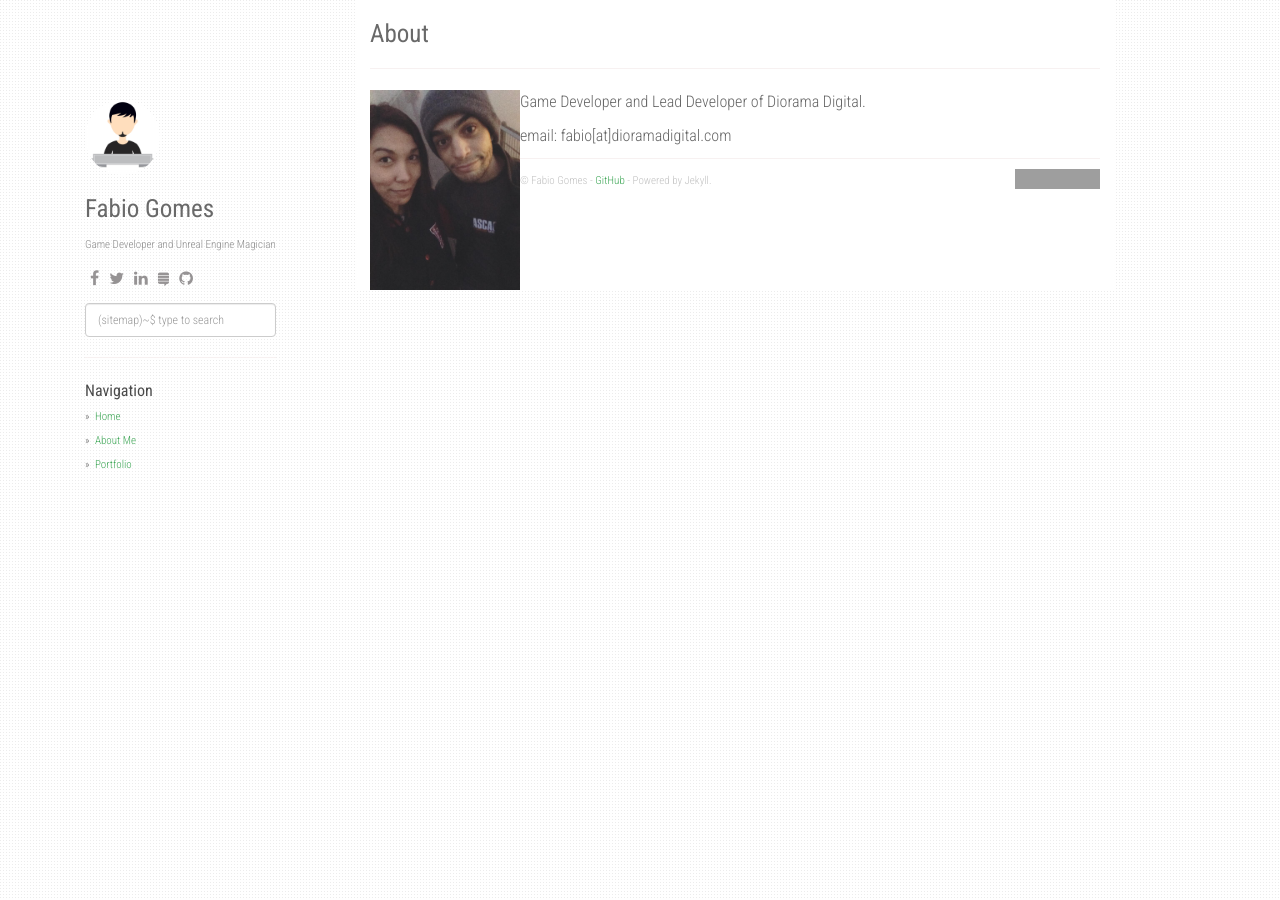
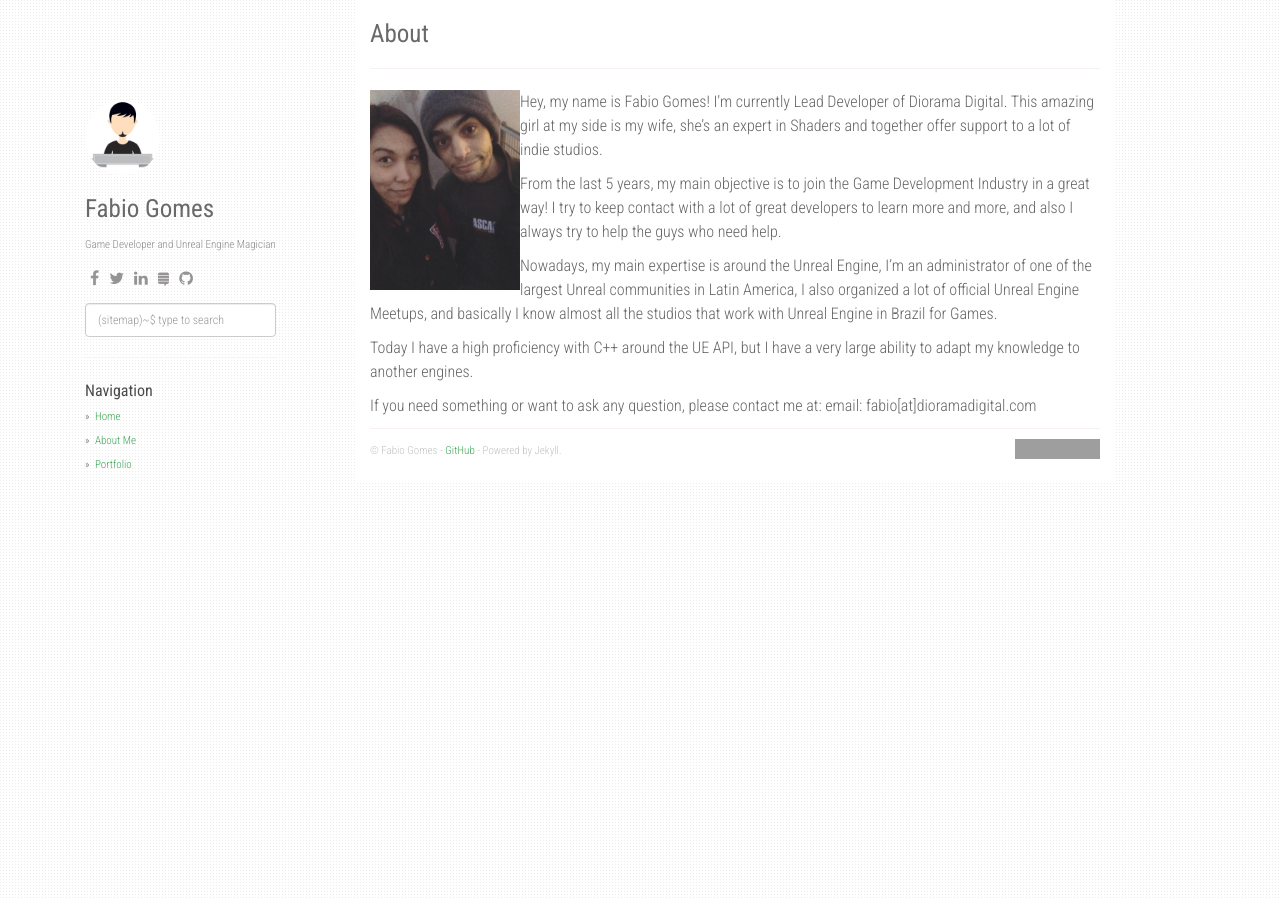
Before and after one commit to theforger/theforger.github.io, a Jekyll site: the page built from about.md, in a window 1280 px wide. Built offline with Jekyll 4.4.1, drawn with Linux system fonts in a browser that asks for light colours; nearby versions of some CDN libraries; grey boxes are pictures that could not be loaded.

Commit message:
Update about.md

```diff
--- a/about.md
+++ b/about.md
@@ -5,6 +5,17 @@ permalink: /about/
 ---
 
 <img src="./about_img.jpg" width="150" align="left">
-Game Developer and Lead Developer of Diorama Digital.
+Hey, my name is Fabio Gomes! I'm currently Lead Developer of Diorama Digital.
+This amazing girl at my side is my wife, she's an expert in Shaders and together offer support to a lot of indie studios.
 
+From the last 5 years, my main objective is to join the Game Development Industry in a great way!
+I try to keep contact with a lot of great developers to learn more and more, and also I always try to help the guys who need help.
+
+Nowadays, my main expertise is around the Unreal Engine, I'm an administrator of one of the largest Unreal communities in Latin America,
+I also organized a lot of official Unreal Engine Meetups, and basically I know almost all the studios that work with Unreal Engine
+in Brazil for Games.
+
+Today I have a high proficiency with C++ around the UE API, but I have a very large ability to adapt my knowledge to another engines.
+
+If you need something or want to ask any question, please contact me at:
 email: fabio[at]dioramadigital.com
```
